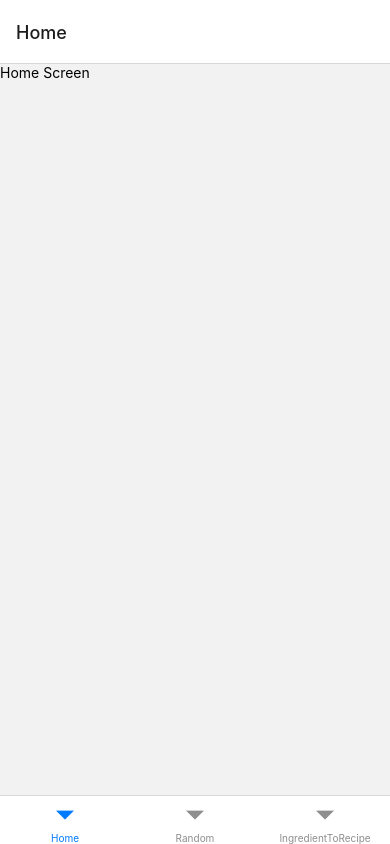
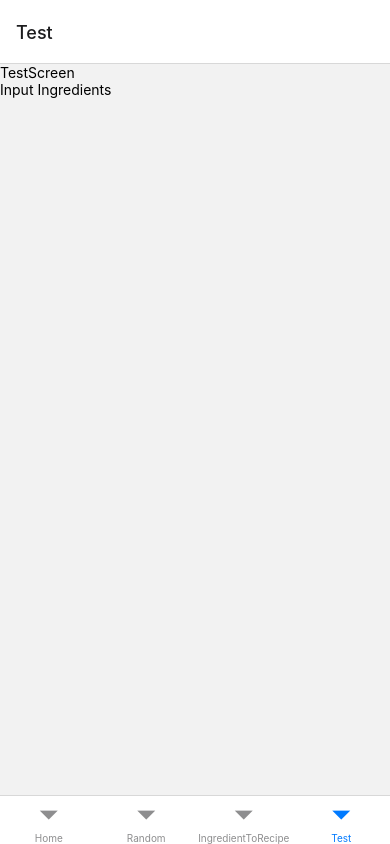
Before and after one commit to AnshDubey1999/Caldus, a React Native app: screen /Test in a window 390 px wide. Built offline with nearby package versions, Linux system fonts and the light colour scheme.

Commit message:
User can input ingredients, ingredients added to list

```diff
--- a/App.js
+++ b/App.js
@@ -10,6 +10,8 @@ import { createBottomTabNavigator } from '@react-navigation/bottom-tabs';
 import HomeScreen from './src/screens/HomeScreen';
 import RandomScreen from './src/screens/RandomScreen';
 import IngredientToRecipeScreen from './src/screens/IngredientToRecipeScreen';
+import TestScreen from './src/screens/TestScreen';
+
 
 const Tab = createBottomTabNavigator();
 
@@ -21,6 +23,7 @@ function App() {
           <Tab.Screen name="Home" component={HomeScreen}/>
           <Tab.Screen name="Random" component={RandomScreen}/>
           <Tab.Screen name="IngredientToRecipe" component={IngredientToRecipeScreen}/>
+          <Tab.Screen name="Test" component={TestScreen}/>
         </Tab.Navigator>
       </NavigationContainer>
     </SafeAreaProvider>
--- /dev/null
+++ b/src/screens/TestScreen.js
@@ -0,0 +1,38 @@
+import * as React from 'react';
+import { useState } from 'react';
+import { SafeAreaView } from "react-native-safe-area-context";
+import { Text, StyleSheet ,TextInput, FlatList} from 'react-native';
+
+const TestScreen = () => {
+    const [ingredientList,setIngredientList]=useState([]);
+
+    //setIngredients([...ingredients,newIngredient])
+    //set ingredient list to all previous ingredients + new one
+    const [input, setInput] = useState('');
+
+    return (
+        <SafeAreaView>
+            <Text>TestScreen</Text>
+            <TextInput
+                value={input}
+                onChangeText={text => setInput(text)}
+                placeholder="Input Ingredients"
+                onSubmitEditing={() => setIngredientList([...ingredientList, input])}
+
+            ></TextInput>
+
+            {/* <FlatList
+                data={ingredientList}
+            /> */}
+
+        </SafeAreaView>
+     );
+
+
+}
+
+const styles = StyleSheet.create({
+
+});
+
+export default TestScreen;
```
